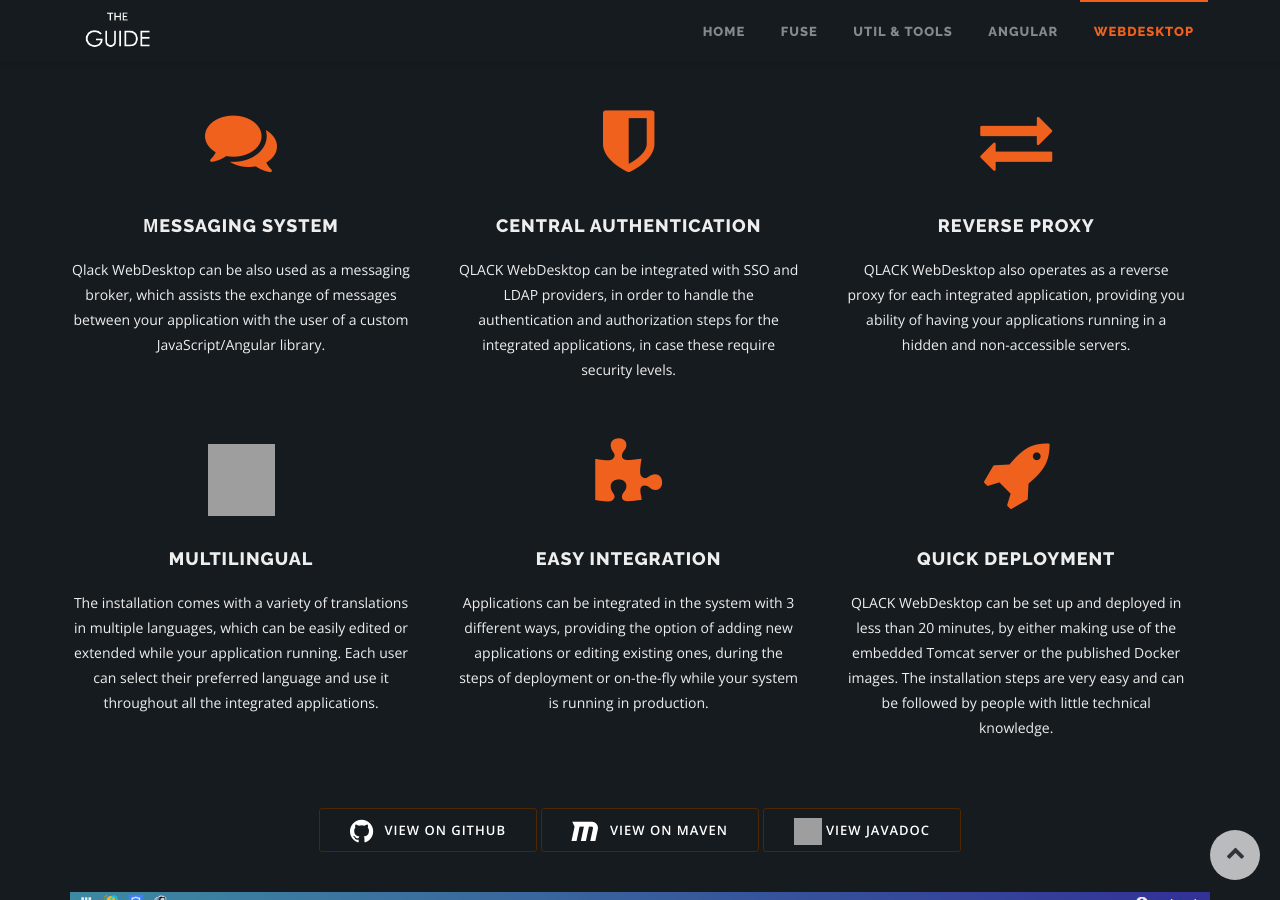
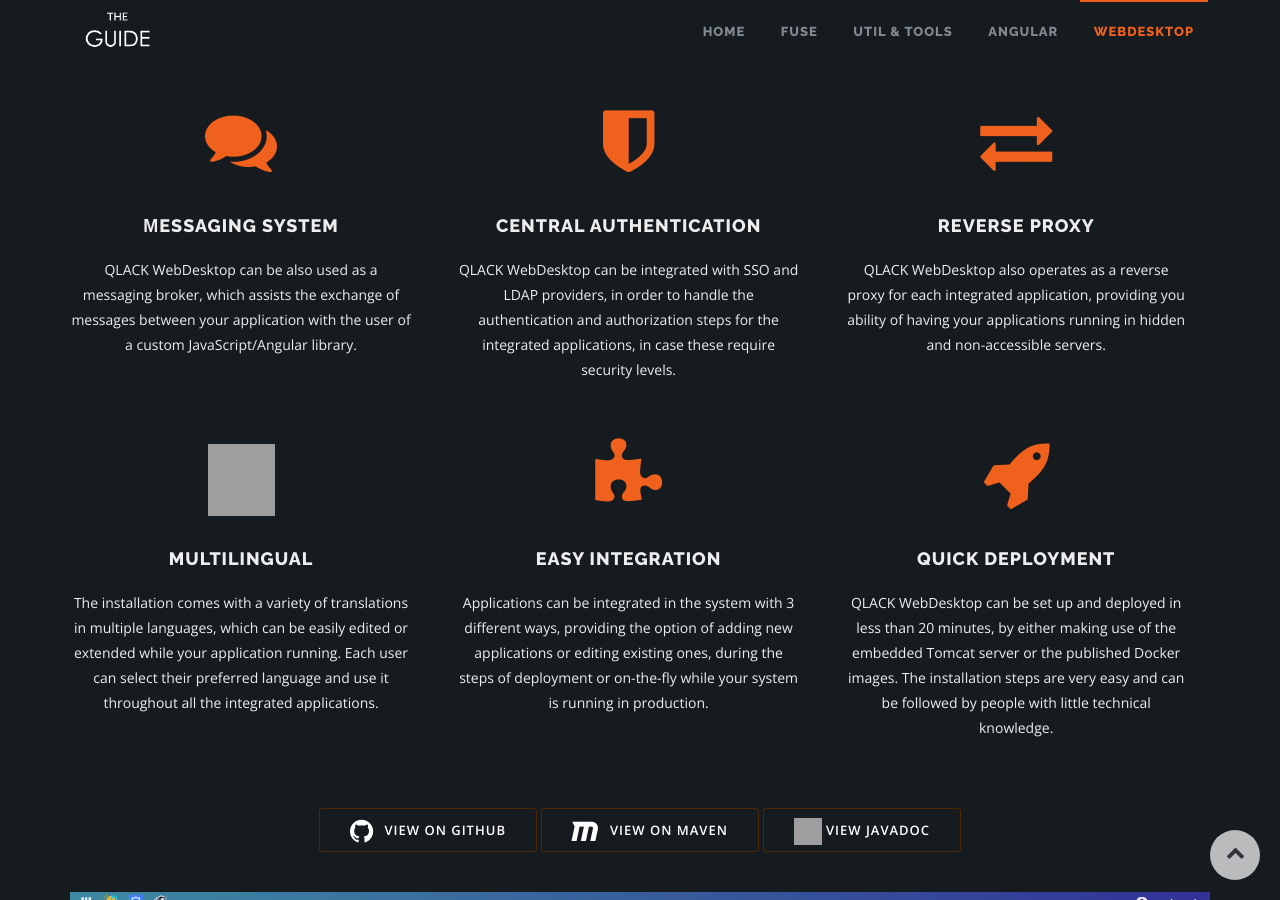
Before and after one commit to qlack/QLACK-Website, a Jekyll site: the page built from webdesktop.md, in a window 1280 px wide and 900 px high, scrolled down 1001 px. Built offline with Jekyll 4.4.1, drawn with Linux system fonts in a browser that asks for light colours; grey boxes are pictures that could not be loaded.

Commit message:
Updated WD text

```diff
--- a/_layouts/webdesktop.html
+++ b/_layouts/webdesktop.html
@@ -107,7 +107,7 @@
             <i class="fa fa-comments" ></i>
           </div>
           <h5>Μessaging System</h5>
-          <p>Qlack WebDesktop can be also used as a messaging broker, which assists the exchange of messages between
+          <p>QLACK WebDesktop can be also used as a messaging broker, which assists the exchange of messages between
             your application with the user of a custom JavaScript/Angular library.
           </p>
         </li>
@@ -128,7 +128,7 @@
           </div>
           <h5>Reverse Proxy</h5>
           <p>QLACK WebDesktop also operates as a reverse proxy for each integrated application, providing you ability
-            of having your applications running in a hidden and non-accessible servers.
+            of having your applications running in hidden and non-accessible servers.
           </p>
         </li>
 
```
